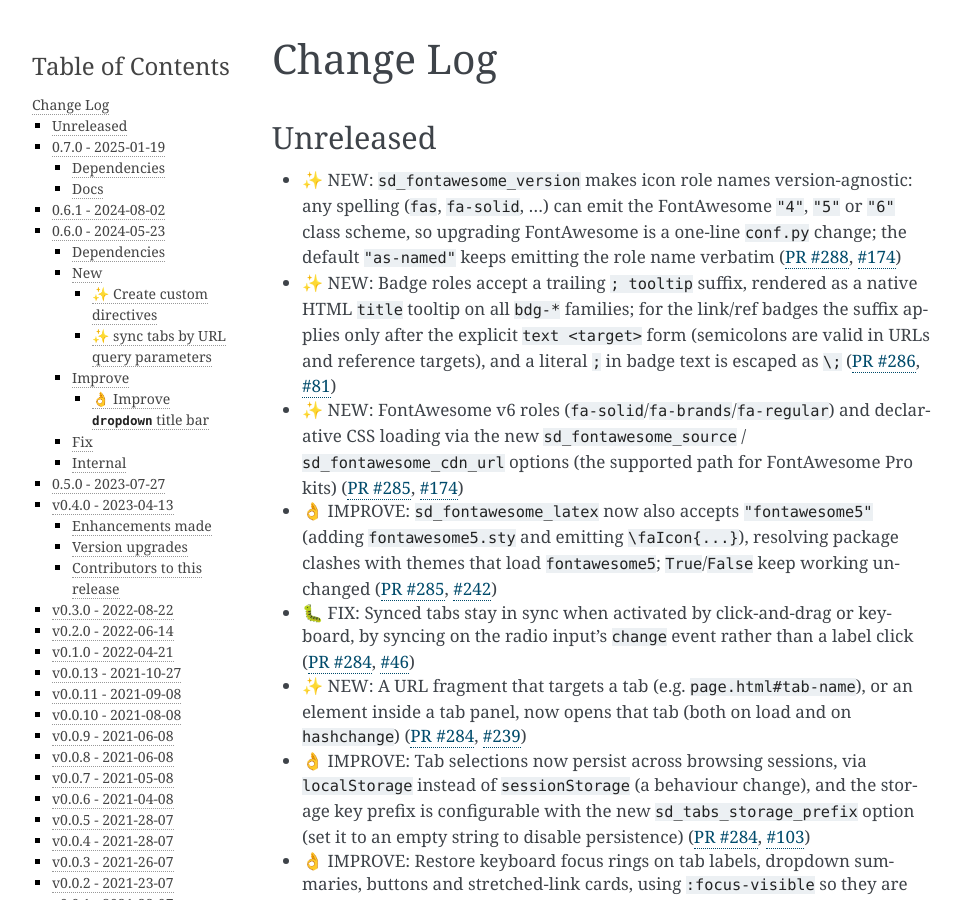
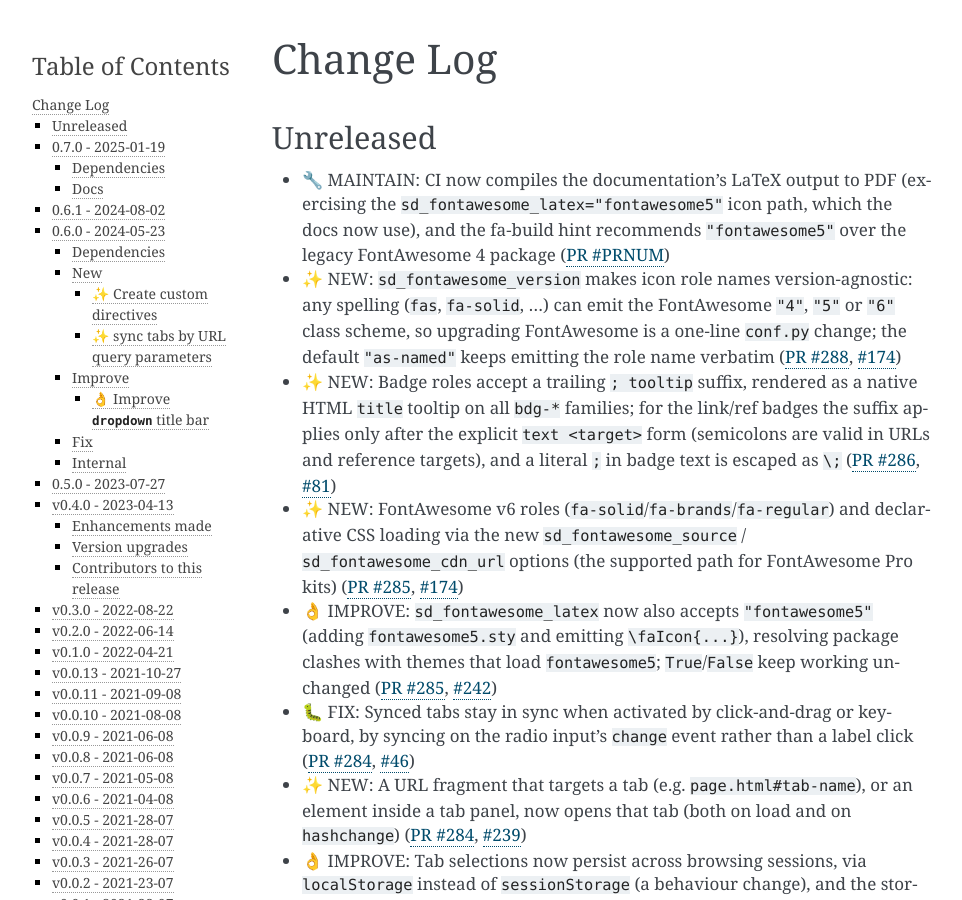
Before and after one commit to executablebooks/sphinx-design, a Sphinx documentation site: the page built from docs/changelog.md, in a window 1280 px wide and 900 px high. Shown: the whole window, without its empty margins (148-1110 px from the left). Built offline with Sphinx 7.4.7, drawn with Linux system fonts in a browser that asks for light colours; nearby versions of some CDN libraries.

Commit message:
🔧 Compile the docs PDF in CI
Add a docs-build-pdf job: build the LaTeX sources and compile them with
xu-cheng/latex-action, catching what the sphinx build alone cannot
(missing LaTeX packages, icon names unknown to fontawesome5.sty, SVG
images that pdflatex cannot embed).

The docs now dogfood sd_fontawesome_latex="fontawesome5" — the legacy
FA4 package cannot compile them (skull/gitkraken are FA5+ names) — with
sphinx.ext.imgconverter for the SVG logo and latex_engine=xelatex, since
pdflatex hard-errors on the changelog emoji while xelatex only warns for
missing glyphs (latex_use_xindy=False keeps makeindex, avoiding the
xindy toolchain absent from CI TeX images). The fa-build warning hint
now recommends the fontawesome5 mode.

```diff
--- a/CHANGELOG.md
+++ b/CHANGELOG.md
@@ -2,6 +2,10 @@
 
 ## Unreleased
 
+- 🔧 MAINTAIN: CI now compiles the documentation's LaTeX output to PDF
+  (exercising the `sd_fontawesome_latex="fontawesome5"` icon path, which the
+  docs now use), and the fa-build hint recommends `"fontawesome5"` over the
+  legacy FontAwesome 4 package ({pr}`PRNUM`)
 - ✨ NEW: `sd_fontawesome_version` makes icon role names version-agnostic:
   any spelling (`fas`, `fa-solid`, ...) can emit the FontAwesome `"4"`, `"5"`
   or `"6"` class scheme, so upgrading FontAwesome is a one-line `conf.py`
--- a/docs/conf.py
+++ b/docs/conf.py
@@ -9,10 +9,21 @@
 copyright = "2021, Executable Book Project"
 author = "Executable Book Project"
 
-extensions = ["myst_parser", "sphinx_design", "sphinx.ext.extlinks"]
+extensions = [
+    "myst_parser",
+    "sphinx_design",
+    "sphinx.ext.extlinks",
+    # SVG images must be converted for the LaTeX/PDF build
+    "sphinx.ext.imgconverter",
+]
 
+# suppresses the warning for builders with no fontawesome support (e.g. man)
 suppress_warnings = ["design.fa-build"]
-sd_fontawesome_latex = True
+sd_fontawesome_latex = "fontawesome5"
+# pdflatex errors on emoji (e.g. in the changelog); xelatex only warns for
+# missing glyphs. makeindex replaces xindy, which CI TeX images lack.
+latex_engine = "xelatex"
+latex_use_xindy = False
 sd_custom_directives = {
     "dropdown-syntax": {
         "inherit": "dropdown",
```
Also changed, not shown: 2 other files.
